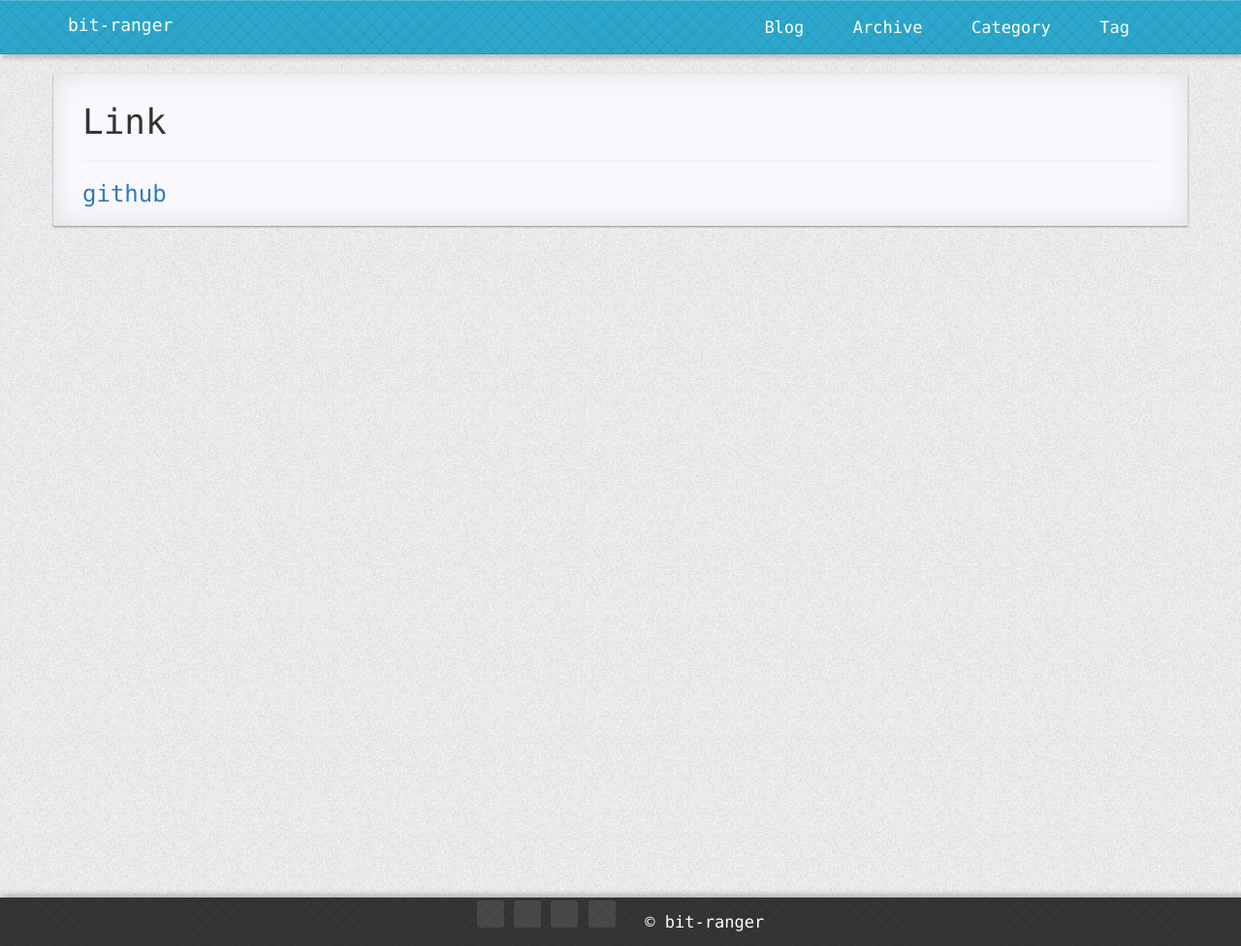
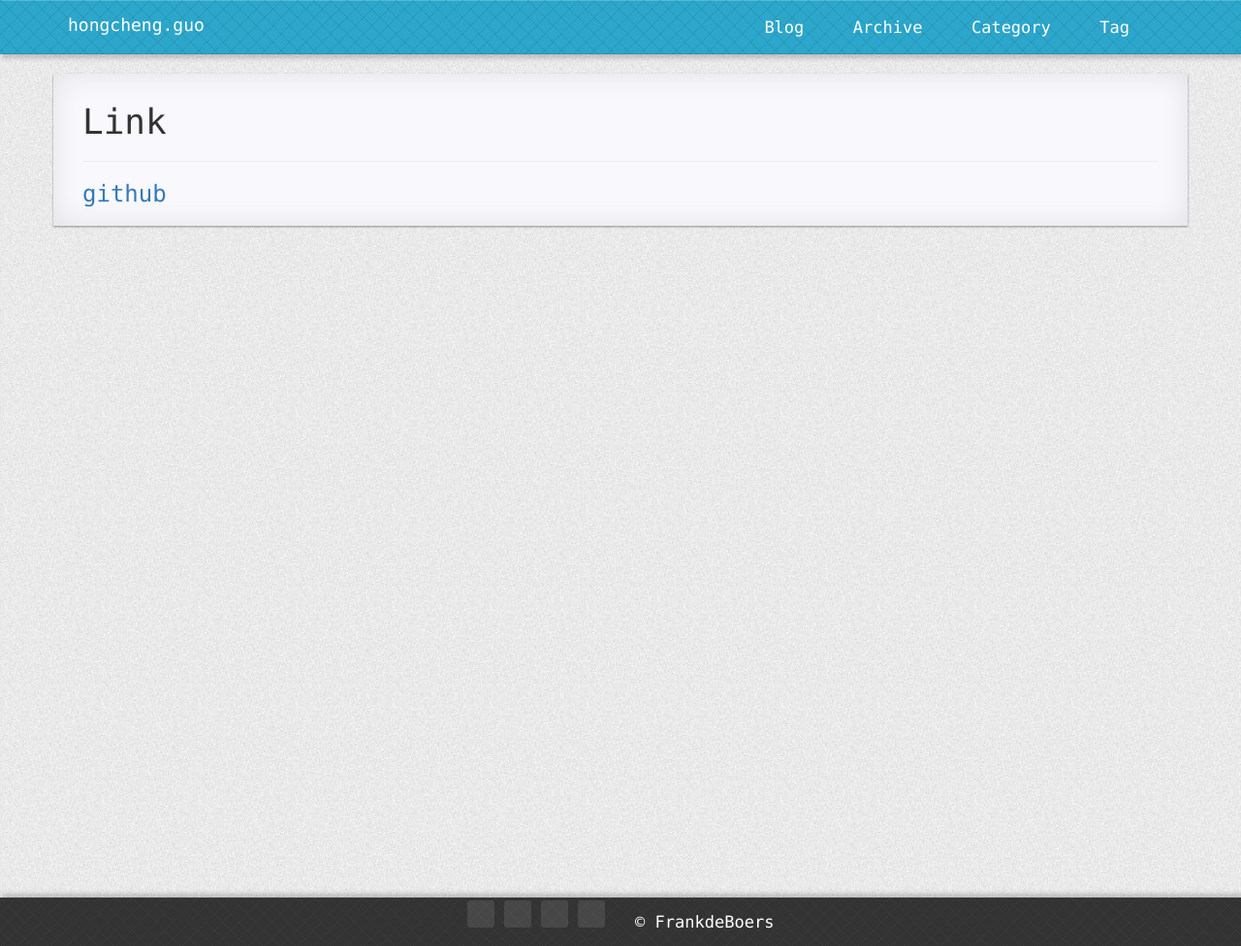
Before and after one commit to FrankdeBoers/blog, a Jekyll site: the page built from pages/5link-external.md, in a window 1280 px wide. Shown: the whole page at 97% size. Built offline with Jekyll 4.4.1, drawn with Linux system fonts in a browser that asks for light colours; nearby versions of some CDN libraries; comment, search, counter and statistics services are not loaded; a style sheet for code colours, icons or effects is not loaded.

Commit message:
change author

```diff
--- a/_config.yml
+++ b/_config.yml
@@ -25,11 +25,11 @@ defaults:
 
 
 
-title: "bit-ranger"
+title: "hongcheng.guo"
 email: sincerebravefight@gmail.com
 description: ""
 github:
-  username: bit-ranger
+  username: hongcheng.guo
 swiftype:
   searchId: iXZyPokVfxFaBTvi64Y6
 gitment:
@@ -37,8 +37,8 @@ gitment:
     client_id: a6fb73b3e790e234bab8
     client_secret: cc10aaff53a03d05ab2ee002dbf401dd7627c7a3
 
-url: "https://bit-ranger.github.io/blog"
-imgrepo: "https://bit-ranger.github.io/blog/static/img"
+url: "https://frankdeboers.github.io/blog/"
+imgrepo: "https://frankdeboers.github.io/blog/static/img"
 
 
 #url: "http://127.0.0.1:4000"
--- a/_includes/footer.html
+++ b/_includes/footer.html
@@ -5,7 +5,7 @@
                 <a class="foot-item" href="{{ '/feed.xml' | prepend: site.baseurl | prepend: site.url }}" target="_blank"><span class="octicon octicon-rss"></span></a>
                 <a class="foot-item" href="{{ '/link/' | prepend: site.baseurl | prepend: site.url }}"><span class="octicon octicon-link-external"></span></a>
                 &nbsp;
-                <a href="https://github.com/bit-ranger"><span class="word-keep">&copy; bit-ranger</span></a>
+                <a href="https://github.com/FrankdeBoers"><span class="word-keep">&copy; FrankdeBoers</span></a>
         </div>
     </footer>
     <script type="text/javascript" src="https://cdn.bootcss.com/jquery/1.11.3/jquery.min.js"></script>
--- a/pages/5link-external.md
+++ b/pages/5link-external.md
@@ -6,4 +6,4 @@ icon: octicon-link-external
 
 ---
 
-### [github](https://github.com/bit-ranger/blog)
+### [github](https://github.com/frankdeboers/blog)
```
Also changed, not shown: README.md, README_zh_CN.md, 1 other file.
